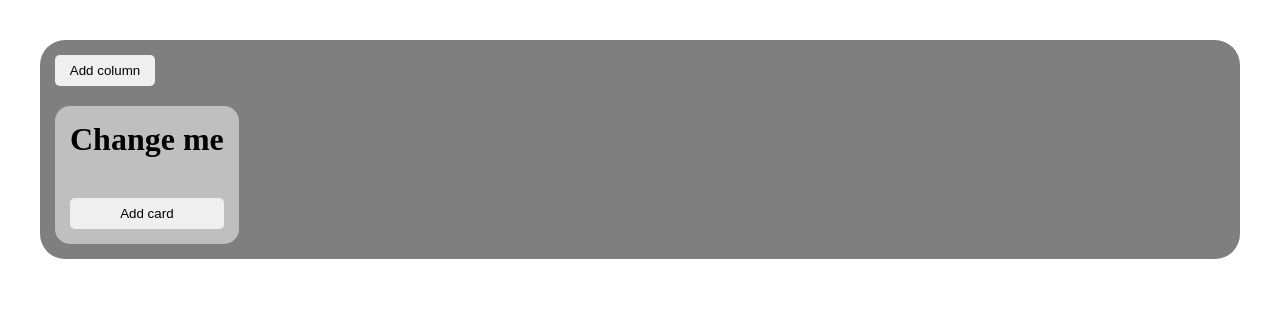
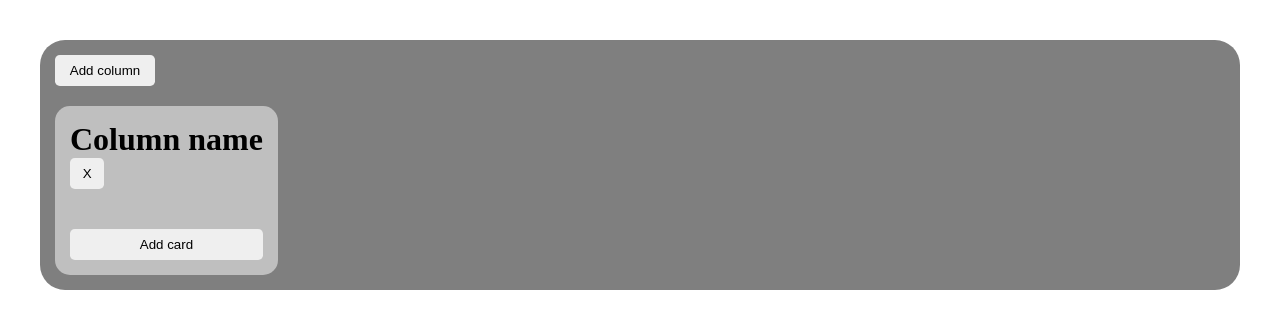
Before and after one commit to yohannimation/trello-app, a Vue app: page / in a window 1280 px wide. Both pictures are taken after a click on the button "Add column". Shown: the top 328 px of the page. Built offline with nearby package versions, Linux system fonts and the light colour scheme.

Commit message:
feat(): adding a pinia storage and creating a CRUD for columns and card

```diff
--- a/src/App.vue
+++ b/src/App.vue
@@ -1,9 +1,9 @@
 <script setup>
-  import ColumnsList from './components/template/ColumnsList/ColumnsList.vue'
+  import Kamban from './pages/Kamban.vue'
 </script>
 
 <template>
-  <ColumnsList />
+  <Kamban />
 </template>
 
 <style scoped>
--- a/src/components/molecules/CardForm/CardForm.vue
+++ b/src/components/molecules/CardForm/CardForm.vue
@@ -1,6 +1,7 @@
 <script setup lang="ts">
   // Basic import
-  import { ref, useTemplateRef, onMounted } from 'vue'
+  import { ref } from 'vue'
+  import { useColumnsStore } from '@/stores/columns'
 
   // Components
   import InputButton from '../../atoms/InputButton/InputButton.vue'
@@ -10,19 +11,20 @@
   // Interface
   import type { CardFormInterface } from './CardForm.interface.ts'
 
+  // Setup the store
+  const ColumnsStore = useColumnsStore()
+
   // Props
   const props = defineProps<{
-    columnId: number
+    columnId: number;
     card: CardFormInterface;
     onSave?: () => void;
   }>()
 
   // Variables
-  let cardData: CardFormInterface;
-  if (props.card) {
-    cardData = props.card
-  }
-  let displaySaveButton: bool = ref(false)
+  let cardData: CardFormInterface = props.card
+  let displaySaveButton = ref<boolean>(false)
+
 
   // Functions
   const setTitle = (title) => {
@@ -32,15 +34,27 @@
     cardData.content = content
   }
   const saveData = () => {
+    ColumnsStore.updateCard(
+      props.columnId,
+      cardData.id,
+      cardData.title,
+      cardData.content,
+    )
     displaySaveButton.value = false
-    if (props.onSave) {
-      props.onSave(cardData);
-    }
   }
 </script>
 
 <template>
   <form class="formGroup">
+    <InputButton
+      label="X"
+      @click="
+        ColumnsStore.deleteCard(
+          columnId,
+          cardData.id
+        )
+      "
+    />
     <InputTextLabel
       label="Card title"
       :value="cardData.title"
@@ -53,7 +67,11 @@
       :onFocusOut="setContent"
       @click="displaySaveButton = true"
     />
-    <InputButton label="Save" @click="saveData" v-if="displaySaveButton"></InputButton>
+    <InputButton
+      label="Save"
+      @click="saveData"
+      v-if="displaySaveButton"
+    />
   </form>
 </template>
 
--- a/src/components/molecules/CardsList/CardsList.vue
+++ b/src/components/molecules/CardsList/CardsList.vue
@@ -1,47 +1,29 @@
 <script setup lang="ts">
   // Basic import
-  import { ref, useTemplateRef, onMounted } from 'vue'
   import { useColumnsStore } from '@/stores/columns'
 
   // Components
   import CardForm from '../CardForm/CardForm.vue'
 
   // Interface
-  import type { CardListInterface } from './CardList.interface.ts'
+  import type { CardsListInterface } from './CardsList.interface.ts'
 
   // Setup the store
-  const storeColumns = useColumnsStore()
+  const ColumnsStore = useColumnsStore()
 
   // Props
   const props = defineProps<{
     columnId: number;
-    cardsList: CardListInterface;
+    cardsList: CardsListInterface;
   }>()
-
-  // Variables
-  const {
-    cards,
-    columnId
-  } = props
-
-  // Functions
-  const saveCard = (updatedCard) => {
-    storeColumns.updateCard(
-      columnId,
-      updatedCard.id,
-      updatedCard.title,
-      updatedCard.content,
-    )
-  }
 </script>
 
 <template>
   <ul class="cardList">
-    <li v-for="card in cardsList">
+    <li v-for="card in cardsList" :key="card.id">
       <CardForm
         :columnId="columnId"
         :card="card"
-        :onSave="saveCard"
       />
     </li>
   </ul>
--- a/src/components/organisms/Column/Column.vue
+++ b/src/components/organisms/Column/Column.vue
@@ -1,6 +1,6 @@
 <script setup lang="ts">
   // Basic import
-  import { ref, useTemplateRef, onMounted } from 'vue'
+  import { ref } from 'vue'
   import { useColumnsStore } from '@/stores/columns'
 
   // Components
@@ -9,14 +9,14 @@
   import CardsList from '../../molecules/CardsList/CardsList.vue'
 
   // Interface
-  import type ColumnInterface from './Column.interface.ts'
+  import type { ColumnInterface } from './Column.interface.ts'
 
   // Setup the store
-  const storeColumns = useColumnsStore()
+  const ColumnsStore = useColumnsStore()
 
   // Props
   const props = defineProps<{
-    column?: ColumnInterface;
+    column: ColumnInterface;
   }>()
 
   // Variables
@@ -29,11 +29,8 @@
   const nameValue = ref(name)
 
   // Functions
-  const addCard = () => {
-    storeColumns.addCard(id)
-  }
   const saveColumnName = () => {
-    storeColumns.updateColumn(id, nameValue)
+    ColumnsStore.updateColumn(id, nameValue.value)
     formOpen.value = false
   }
   const setNewNameValue = (columnName) => {
@@ -48,21 +45,23 @@
         label="Column name"
         :onFocusOut="setNewNameValue"
         :value="nameValue"
-        @click="displaySaveButton = true"
+        @click="formOpen = true"
       />
-      <InputButton label="Save" @click="saveColumnName"></InputButton>
+      <InputButton label="Save" @click="saveColumnName" />
     </form>
-    <h1
-      v-else
-      class="column-title"
-      @click="formOpen = true"
-    >{{ nameValue }}</h1>
+    <div v-else>
+      <h1
+        class="column-title"
+        @click="formOpen = true"
+      >{{ nameValue }}</h1>
+      <InputButton label="X" @click="ColumnsStore.deleteColumn(id)" />
+    </div>
 
     <CardsList
       :columnId="id"
       :cardsList="cardsList"
     />
-    <InputButton label="Add card" @click="addCard"></InputButton>
+    <InputButton label="Add card" @click="ColumnsStore.addCard(id)" />
   </div>
 </template>
 
--- a/src/components/template/ColumnsList/ColumnsList.vue
+++ b/src/components/template/ColumnsList/ColumnsList.vue
@@ -1,23 +1,14 @@
 <script setup lang="ts">
   // Basic import
-  import { ref, useTemplateRef, onMounted } from 'vue'
   import { useColumnsStore } from '@/stores/columns'
 
   // Components
   import InputButton from '../../atoms/InputButton/InputButton.vue'
   import Column from '../../organisms/Column/Column.vue'
 
-  // Interface
-  import type ColumnsListInterface from './ColumnsList.interface'
-
   // Setup the store
-  const storeColumns = useColumnsStore()
-  storeColumns.getColumns()
-
-  // Functions
-  const addColumn = () => {
-    storeColumns.addColumns("Change me")
-  }
+  const ColumnsStore = useColumnsStore()
+  ColumnsStore.initColumns()
 </script>
 
 <template>
@@ -25,10 +16,13 @@
     <InputButton
       class="container-addButton"
       label="Add column"
-      @click="addColumn"
+      @click="ColumnsStore.addColumns()"
     />
     <ul class="container-columnList">
-      <li v-for="column in storeColumns.columns">
+      <li
+        v-for="(column) in ColumnsStore.columns"
+        :key="column.id"
+      >
         <Column
           :column="column"
         />
--- /dev/null
+++ b/src/pages/Kamban.vue
@@ -0,0 +1,11 @@
+<script setup lang="ts">
+  // Components
+  import ColumnsList from '../components/template/ColumnsList/ColumnsList.vue'
+</script>
+
+<template>
+  <ColumnsList />
+</template>
+
+<style scoped lang="scss">
+</style>
--- a/src/stores/columns.ts
+++ b/src/stores/columns.ts
@@ -1,71 +1,110 @@
-import { ref } from 'vue'
-import { defineStore } from 'pinia'
+import { defineStore } from "pinia";
 
-export const useColumnsStore = defineStore('columns', () => {
-  const columns = ref([])
+export const useColumnsStore = defineStore("columns", {
+  state: () => ({
+    columns: [],
+  }),
 
-  function addCard(columnId: number) {
-    columns.value[columnId].cardsList.push({
-      id: columns.value[columnId].cardsList.length,
+  actions: {
+    addCard(columnId: number) {
+      const columnIndex = this.getColumnIndex(columnId)
+
+      this.columns[columnIndex].cardsList.push({
+        id: Date.now(),
         title: "",
-      content: ""
-    })
+        content: "",
+      });
 
-    setColumns()
-  }
+      this.setColumns();
+    },
 
-  function addColumns(columnsName: string) {
-    columns.value.push({
-      id: columns.value.length,
-      name: columnsName,
+    addColumns() {
+      this.columns.push({
+        id: Date.now(),
+        name: "Column name",
         cardsList: []
       })
 
-    setColumns()
-  }
+      this.setColumns();
+    },
 
-  function getColumns() {
-    const storedColumns = localStorage.getItem('columns')
+    deleteCard(columnId: number, cardId: number) {
+      const columnIndex = this.getColumnIndex(columnId)
+      const cardIndex = this.getCardIndex(
+        this.columns[columnIndex].cardsList,
+        cardId
+      )
 
-    if (storedColumns) {
-      const parsedColumns = JSON.parse(storedColumns)
-      columns.value = parsedColumns
-    } else {
-      setColumns()
-    }
-  }
+      this.columns[columnIndex].cardsList.splice(cardIndex, 1);
 
-  function setColumns() {
-    localStorage.setItem('columns', JSON.stringify(columns.value))
-  }
+      this.setColumns();
+    },
 
-  function updateCard(
+    deleteColumn(columnId: number) {
+      const columnIndex = this.getColumnIndex(columnId)
+
+      this.columns.splice(columnIndex, 1);
+
+      this.setColumns();
+    },
+
+    updateCard(
       columnId: number,
       cardId: number,
       cardTitle: string,
       cardContent: string
     ) {
-    columns.value[columnId].cardsList[cardId].title = cardTitle
-    columns.value[columnId].cardsList[cardId].content = cardContent
+      const columnIndex = this.getColumnIndex(columnId)
+      const cardIndex = this.getCardIndex(
+        this.columns[columnIndex].cardsList,
+        cardId
+      )
 
-    setColumns()
+      this.columns[columnIndex].cardsList[cardIndex].title = cardTitle
+      this.columns[columnIndex].cardsList[cardIndex].content = cardContent
+
+      this.setColumns()
+    },
+
+    updateColumn(columnId: number, name: string) {
+      const columnIndex = this.getColumnIndex(columnId)
+
+      if (columnIndex >= 0) {
+        this.columns[columnIndex].name = name;
       }
 
-  function updateColumn(
-    columnId: number,
-    name: string
-  ) {
-    columns.value[columnId].name = name
+      this.setColumns();
+    },
 
-    setColumns()
+    setColumns() {
+      localStorage.setItem("columns", JSON.stringify(this.columns));
+    },
+
+    initColumns() {
+      const storedColumns = localStorage.getItem("columns");
+
+      if (storedColumns) {
+        const parsedColumns = JSON.parse(storedColumns);
+        this.columns = parsedColumns;
+      } else {
+        this.setColumns();
       }
+    },
+  },
 
-  return {
-    columns,
-    addCard,
-    addColumns,
-    getColumns,
-    updateCard,
-    updateColumn
+  getters: {
+    getColumns: (state) => {
+      return state.columns;
+    },
+
+    getColumnIndex: (state) => (columnId) => {
+      const columnIndex = state.columns.findIndex(column => column.id === columnId);
+      return columnIndex
+    },
+
+    getCardIndex: (state) => (cardsList, cardId) => {
+      const cardIndex = cardsList.findIndex(card => card.id === cardId);
+      return cardIndex
     }
-})
+  },
+});
```
Also changed, not shown: 2 other files (tests, documents, lock files or other folders). Lines whose indentation alone changed are shown as unchanged.
